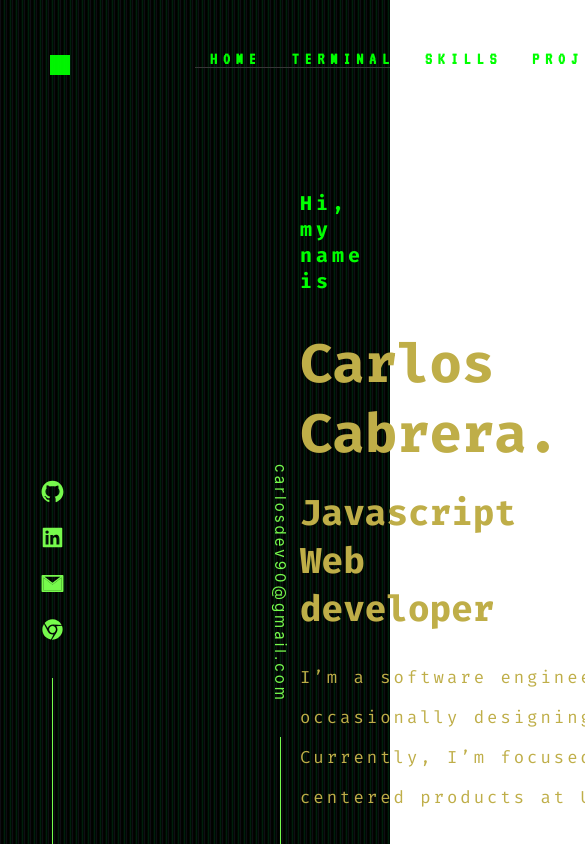
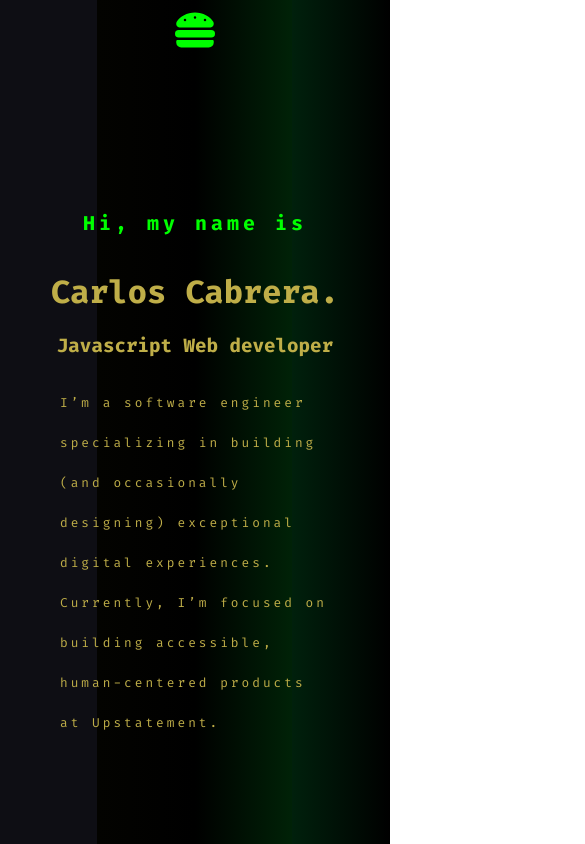
Before and after one commit to carlioso3000/personal-portfolio, a React (Create React App) app: page / in a window 390 px wide. Shown: the top 844 px of the page, 585 px wide, since content can reach past the window. Built offline with nearby package versions, Linux system fonts and the light colour scheme; a web font is replaced by a local one.

Commit message:
responsive for mobile devices and nav bar logic

```diff
--- a/src/App.css
+++ b/src/App.css
@@ -15,6 +15,8 @@ html {
   background-size:6px 6px;
   animation: scanlines 10s linear infinite;
   min-height: 500vh;
+  background-attachment: fixed;
+  background-color: rgb(107, 73, 73);
 }
 
 
--- a/src/components/Hero.js
+++ b/src/components/Hero.js
@@ -8,6 +8,7 @@ function Hero() {
 
   return (
     <section id='hero-section' className="hero">
+      <div className='hero-container'>
         <Title
         text={"Hi, my name is"}
         font={'Fira Code'}
@@ -22,10 +23,11 @@ function Hero() {
           I’m a software engineer specializing in building (and occasionally designing) exceptional digital experiences. Currently, I’m focused on building accessible, human-centered products at Upstatement.
           <span style={{ display: 'inline-block' }}>
             <a href={cv} download>
-            <button>download cv</button>
+              <button className='cv-button'>download cv</button>
             </a>
           </span>
           </p>
+        </div>
       </div>
       <div className='call-to-action'>
         <a href='#terminal' className='btn'>Try the Console</a>
--- a/src/components/IconsLeft.js
+++ b/src/components/IconsLeft.js
@@ -2,7 +2,6 @@ import {
   AiFillGithub,
   AiFillLinkedin,
   AiTwotoneMail,
-  AiOutlineChrome,
   AiFillChrome } from "react-icons/ai";
 import '../styles/icons-left.css';
 
--- a/src/components/Nav.js
+++ b/src/components/Nav.js
@@ -1,10 +1,14 @@
-import {useEffect} from 'react';
+import {useEffect, useState} from 'react';
 import '../styles/nav.css';
 import { Link } from 'react-router-dom';
-
+import { FaHamburger } from "react-icons/fa";
+import { AiOutlineClose } from "react-icons/ai";
+import { AiFillGithub, AiFillLinkedin, AiTwotoneMail, AiFillChrome } from "react-icons/ai";
 
 
 function Nav() {
+  const [showMenu, setShowMenu] = useState(false);
+  console.log('showMenu:', showMenu);
 
 	useEffect(() => {
     let prevScrollpos = window.scrollY;
@@ -25,24 +29,36 @@ function Nav() {
     };
   }, []);
 
+  const handleMenuClick = () => {
+    console.log('handleMenuClick called');
+    setShowMenu(!showMenu);
+  };
 
-  return(
+  return (
     <nav className="nav" id="nav">
-			<div className="logo">
-				<div className="logo-square"></div>
-			</div>
-
-			<div className="nav-link-container">
-				<ul>
-					<li><Link to="/">home</Link></li>
-          <li><a href="#terminal-section">Terminal</a></li>
-					<li><a href="#skills-section">Skills</a></li>
-					<li><a href="#projects-section">Projects</a></li>
-					<li><a href="#">contact</a></li>
-				</ul>
-			</div>
-
-		</nav>
+      <div className="logo">
+        <div className="logo-square"></div>
+      </div>
+      <button className="open-menu" onClick={handleMenuClick}>
+        <FaHamburger />
+      </button>
+      {/* <div className={`nav-menu-container ${showMenu ? 'show' : ''}`}> */}
+        <ul className={`main-menu ${showMenu ? 'show' : ''}`}>
+          <li><Link to="/" onClick={handleMenuClick}>home</Link></li>
+          <li><a href="#terminal-section" className="terminal-link" onClick={handleMenuClick}>Terminal</a></li>
+          <li><a href="#skills-section" onClick={handleMenuClick}>Skills</a></li>
+          <li><a href="#projects-section" onClick={handleMenuClick}>Projects</a></li>
+          <li><a href="#" onClick={handleMenuClick}>contact</a></li>
+          <button className='close-menu' onClick={handleMenuClick}><AiOutlineClose /></button>
+          <span className='icons'>
+            <a href='https://github.com/carlioso3000' target='_blank'><AiFillGithub /></a>
+            <a href='https://www.linkedin.com/in/carlos-cabrera-323678113/' target='_blank'><AiFillLinkedin /></a>
+            <a href='mailto:carliosogames@gmail.com' target='_blank'><AiTwotoneMail /></a>
+            <a href='' target='_blank'><AiFillChrome /></a>
+          </span>
+        </ul>
+      {/* </div> */}
+    </nav>
   )
 };
 
--- a/src/components/skills/skills.css
+++ b/src/components/skills/skills.css
@@ -53,3 +53,22 @@
   color: #fff;
   letter-spacing: 3px;
 }
+
+@media (max-width: 950px) {
+  .technologies-box-container {
+    margin-top: 30px;
+    width: auto;
+  }
+}
+
+@media (max-width: 767px) {
+  .technologies-box-container {
+    width: 300px;
+    flex-direction: column;
+  }
+  .box-content {
+    padding: 5px;
+    width: 240px;
+    justify-content: flex-start;
+  }
+}
--- a/src/pages/homepage.css
+++ b/src/pages/homepage.css
@@ -22,7 +22,7 @@ section {
   z-index: 1;
 }
 
-@keyframes wave {
+/* @keyframes wave {
   0% {
     box-shadow: 0 -10vh 20vh #0c0;
     top: -20vh;
@@ -37,4 +37,39 @@ section {
     box-shadow: 0 -10vh 20vh #0c0;
     top:410vh;
   }
+} */
+
+/*wave mas suave*/
+
+/* @keyframes wave {
+  0% {
+    box-shadow: 0 -10vh 7vh rgba(0, 204, 0, 0.205);
+    top: -20vh;
+  }
+  48%, 52% {
+    box-shadow: 0 -10vh 7vh rgba(0, 204, 0, 0.205);
+  }
+  50% {
+    box-shadow: 0 -10vh 7vh rgba(0, 204, 0, 0.205);
+  }
+  100% {
+    box-shadow: 0 -10vh 7vh rgba(0, 204, 0, 0.205);
+    top:410vh;
+  }
+} */
+
+
+
+
+
+@media (max-width: 991px) {
+  .icons-list {
+    display: none;
+  }
+  .email-right {
+    display: none;
+  }
+  #terminal-section {
+    display: none;
+  }
 }
--- a/src/styles/email-right.css
+++ b/src/styles/email-right.css
@@ -1,7 +1,7 @@
 .email-right {
   position: fixed;
   top: 55%;
-  right: 100px;
+  right: 50px;
 }
 
 .email-right a {
--- a/src/styles/hero.scss
+++ b/src/styles/hero.scss
@@ -4,32 +4,24 @@
   align-items: center;
   margin-top: 40px;
   min-height: 100vh;
-  align-items: flex-start;
   color: var(--primary-color);
-}
-
-.hero h1 {
-  margin-left: 300px;
 }
 
 .hero-subtitle {
   font-family: 'Fira Code';
   font-size: 54px;
   margin-top: 35px;
-  margin-left: 300px;
 }
 
 .hero-description {
   font-family: 'Fira Code';
   font-size: 36px;
   margin-top: 20px;
-  margin-left: 300px;
 }
 
 .hero-text-container {
   width: 750px;
   margin-top: 25px;
-  margin-left: 300px;
 }
 
 .hero-text {
@@ -115,3 +107,57 @@
   text-decoration: none;
   text-transform: uppercase;
 }
+.hero-container {
+  width: 900px;
+  display: flex;
+  flex-direction: column;
+  justify-content: flex-start;
+  padding: 10px;
+}
+
+
+/*MEDIA QUERYS MEDIA QUERYS MEDIA QUERYS MEDIA QUERYS MEDIA QUERYS MEDIA QUERYS */
+
+@media (max-width: 1200px) {
+  .hero-container {
+    align-items: center;
+  }
+}
+.hero-container h2 {
+  font-size: 2rem;
+}
+.hero-container h3 {
+  font-size: 1.2rem;
+}
+.hero-text-container{
+  width: auto;
+}
+.hero-container p {
+  font-size: .8rem;
+}
+
+@media (max-width: 991px) {
+  .hero-container {
+    width: auto;
+  }
+  .hero-text-container {
+    width: auto;
+    margin-top: 25px;
+  }
+  .hero-text-container{
+    width: auto;
+    padding: 0 50px;
+  }
+  .call-to-action {
+    display: none;
+  }
+}
+
+@media (max-width: 767px) {
+  .call-to-action {
+    display: none;
+  }
+  .cv-button {
+    display: none;
+  }
+}
--- a/src/styles/loader.scss
+++ b/src/styles/loader.scss
@@ -7,9 +7,10 @@
   display: flex;
   justify-content: center;
   align-items: center;
-  background-image: var(--crt-background);
-  background-size:6px 6px;
-  animation: scanlines 10s linear infinite;
+  background-color: transparent;
+  // background-image: var(--crt-background);
+  // background-size:6px 6px;
+  // animation: scanlines 10s linear infinite;
 }
 .loader h1 {
   font-size: 60px;
--- a/src/styles/nav.css
+++ b/src/styles/nav.css
@@ -1,28 +1,29 @@
-.nav {
+/* .nav {
   width: 100%;
   display: flex;
   color: white;
   height: 100px;
-  /* position: sticky; */
   padding-top: 50px;
-  top: 0%;
   transition: top 0.3s ease-in-out;
 }
+.main-menu {
+  display: flex;
+}
 
-.nav-link-container ul {
+.main-menu ul {
   display: flex;
   align-items: center;
   border-bottom: 1.8px solid rgb(54, 54, 54);
   list-style: none;
 }
 
-li {
+.main-menu li {
   color: var(--secondary-color);
   font-weight: 800;
   font-size: .9em;
   font-family: sans-serif;
+  list-style: none;
 }
-
 .nav ul li a {
   color: var(--color1);
   padding: 15px;
@@ -33,6 +34,7 @@ li {
   font-weight: 800;
   text-transform: uppercase;
 }
+
 
 .nav ul li:hover {
   background-color: rgba(0, 128, 0, 0.425);
@@ -64,7 +66,230 @@ li {
   background-color: var(--secondary-color);
   animation: blink 1s linear infinite;
 }
+nav .open-menu {
+  display: none;
+  font-size: 2rem;
+  margin: 20px;
+  cursor: pointer;
+}
+nav .close-menu {
+  display: none;
+  font-size: 2rem;
+  cursor: pointer;
+}
+.icons {
+  display: none;
+  cursor: pointer;
+  font-size: 2rem;
+}
 
-.nav-link-container {
+@media (max-width: 1200px) {
+  .logo{
+    display: none;
+  }
+  .nav {
+    justify-content: center;
+  }
+  .nav-menu-container ul {
+    border: none;
+  }
+}
+
+@media (max-width: 991px) {
+
+  .nav-menu-container ul {
+    align-items: center;
+  }
+
+  .nav-menu-container li {
+    margin-left: 0;
+    margin-bottom: 1rem;
+  }
+}
+
+@media (max-width: 767px) {
+  .open-menu {
+    display: block;
+  }
+  .main-menu.show {
+    display: flex;
+  }
+
+  .nav-menu-container ul {
+    display: flex;
+    flex-direction: column;
+    position: absolute;
+    width: 100%;
+    top: 0;
+    right: 0;
+    height: auto;
+    background-color: rgb(115, 124, 100);
+    height: 100vh;
+  }
+  .nav {
+    flex-direction: column;
+    align-items: center;
+  }
+
+  .logo {
+    margin-bottom: 1rem;
+  }
+  nav .main-menu {
+    height: 100vh;
+    position: fixed;
+    top: 0px;
+    right: 0px;
+    left: 0px;
+    z-index: 10;
+    flex-direction: column;
+    justify-content: center;
+    align-items: center;
+    background: rgb(0, 0, 0);
+    transition: top 1s ease 0s;
+  }
+  nav .main-menu .close-menu {
+    display: block;
+    position: absolute;
+    top: 20px;
+    right: 20px;
+  }
+  nav .open-menu {
+    display: block;
+  }
+  nav .main-menu li a:hover {
+    background: none;
+    color: rgb(255, 123, 0);
+  }
+  .icons {
+    display: flex;
+    width: 100%;
+    justify-content: space-evenly;
+    padding: 12px;
+  }
+} */
+
+
+.nav {
+  display: flex;
+  justify-content: space-around;
+  align-items: center;
+  padding: 50px;
+  margin-bottom: 100px;
+}
+
+.main-menu {
+  list-style: none;
+  display: flex;
+}
+.main-menu {
+  border-bottom: 1.8px solid rgb(54, 54, 54);
+}
+
+.main-menu li a {
+  text-decoration: none;
+  margin: 10px;
+  color: var(--secondary-color);
+  text-transform: uppercase;
+  font-family: 'VT323', monospace;
+  letter-spacing: 6px;
+  font-size: 1.2rem;
+  font-weight: 700;
+}
+.nav ul li:hover {
+  background-color: rgba(0, 128, 0, 0.425);
+  border-radius: 2px;
+}
+
+.open-menu, .close-menu {
+  display: none;
+  background-color: transparent;
+  border: none;
+  color: var(--secondary-color);
+  font-size: 40px;
+}
+
+.icons {
+  display: none;
+}
+
+.logo {
   width: 50%;
+  height: 50%;
 }
+
+@keyframes blink {
+  0% {
+    opacity: 1;
+  }
+  50% {
+    opacity: 0;
+  }
+  100% {
+    opacity: 1;
+  }
+}
+
+.logo-square {
+  width: 20px;
+  height: 20px;
+  margin-left: 50px;
+  margin-top: 5px;
+  background-color: var(--secondary-color);
+  animation: blink 1s linear infinite;
+}
+
+/* Estilos para dispositivos móviles */
+@media (max-width: 767px) {
+  .open-menu {
+    display: block;
+    position: fixed;
+    top: 10px;
+  }
+
+  .main-menu {
+    position: fixed;
+    top: 0;
+    bottom: 0;
+    left: 0;
+    right: 0;
+    background-color: #000;
+    flex-direction: column;
+    justify-content: center;
+    align-items: center;
+    transform: translateY(-100%);
+    transition: transform 0.3s ease-in-out;
+  }
+  .main-menu li {
+    margin: 10px 0 10px 0;
+  }
+  .main-menu li a {
+    font-size: 1.9rem;
+    font-weight: 400;
+  }
+
+  .main-menu.show {
+    display: flex;
+    transform: translateY(0);
+  }
+
+  .close-menu {
+    display: block;
+    position: absolute;
+    top: 20px;
+    right: 20px;
+  }
+  .terminal-link {
+    display: none;
+  }
+  .logo {
+    display: none;
+  }
+  .icons {
+    display: block;
+    font-size: 2rem;
+  }
+  .icons svg {
+    margin: 10px;
+    color: var(--primary-color);
+  }
+}
```
Also changed, not shown: src/utils/terminalLogic/terminalLogic.js (+9 -1 lines). Lines whose indentation alone changed are shown as unchanged.
